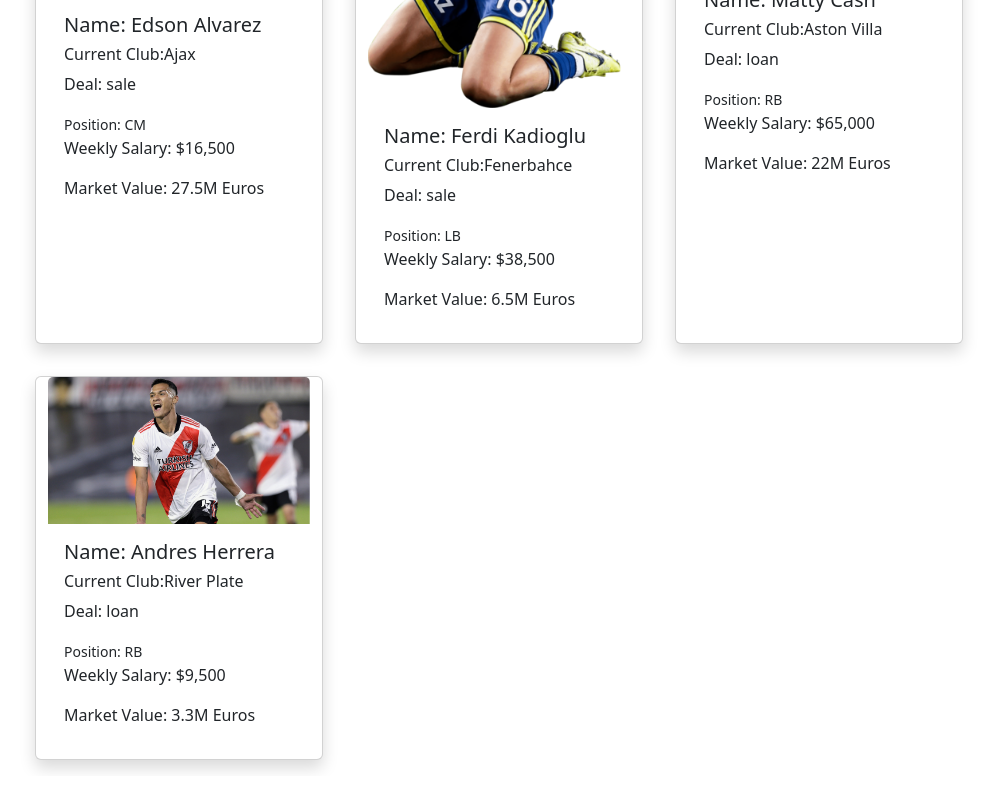
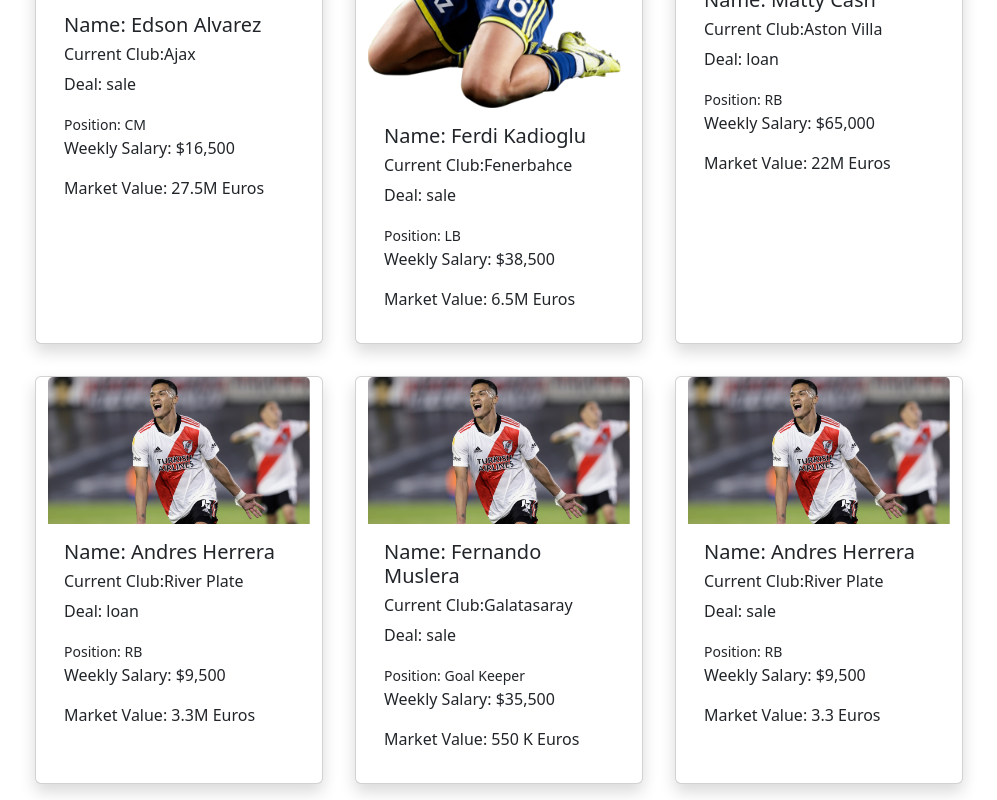
Before and after one commit to melvin-class-work-projects/group-three-phase-2-project, a React (Create React App) app: page /players in a window 1280 px wide. Shown: the part 2613-3413 px from the top of the page, without its empty margins (51-1048 px from the left). Before the commit the page ends 3389 px from the top, so only its background shows below. Built offline with nearby package versions, Linux system fonts and the light colour scheme; data requests are answered from the project's data file.

Commit message:
new changes

```diff
--- a/src/components/PlayerList.jsx
+++ b/src/components/PlayerList.jsx
@@ -13,7 +13,7 @@
                                 <p>Deal: {player.type}</p>
                                 <small>Position: {player.position}</small>
                                 <p>Weekly Salary: {player.salary}</p>
-                                <p>Market Value: {player.value}M Euros</p>
+                                <p>Market Value: {player.value} Euros</p>
                             </div>
                         </div>
                     )
--- a/src/database/db.json
+++ b/src/database/db.json
@@ -12,7 +12,7 @@
         "dob": "1987-06-24",
         "description": "Born and raised in central Argentina, Messi relocated to Spain at the age of 13 to join Barcelona, for whom he made his competitive debut aged 17 in October 2004. He established himself as an integral player for the club within the next three years, and in his first uninterrupted season in 2008–09 he helped Barcelona achieve the first treble in Spanish football; that year, aged 22, Messi won his first Ballon d'Or. Three successful seasons followed, with Messi winning four consecutive Ballons d'Or, making him the first player to win the award four times. During the 2011–12 season, he set the La Liga and European records for most goals scored in a single season, while establishing himself as Barcelona's all-time top scorer. The following two seasons, Messi finished second for the Ballon d'Or behind Cristiano Ronaldo (his perceived career rival), before regaining his best form during the 2014–15 campaign, becoming the all-time top scorer in La Liga and leading Barcelona to a historic second treble, after which he was awarded a fifth Ballon d'Or in 2015. Messi assumed captaincy of Barcelona in 2018, and in 2019 he won a record sixth Ballon d'Or. Out of contract, he signed for Paris Saint-Germain in August 2021.",
         "club": "Paris Saint-Germain F.C ",
-        "value": 55.7,
+        "value": "55.7M",
         "strong foot":"Left",
         "salary": "$800,000",
         "stats": [
@@ -40,7 +40,7 @@
         "dob": "1997-10-31",
         "description": "An English professional footballer who plays as a forward for Premier League club Manchester United and the England national team. He is known for his attacking, dribbling, composure, and athleticism.Rashford scored on his England debut in May 2016, becoming the youngest English player to score in his first senior international match. He has since appeared at two UEFA European Championship; 2016, where he was the tournament's youngest player, and 2020, where he appeared in the Final as England finished as runners-up to Italy. He has also represented England at the 2018 and 2022 FIFA World Cup.",
         "club": "Manchester United",
-        "value": 49.5,
+        "value": "49.5M",
         "strong foot":"Right",
         "salary": "$140,000",
         "stats": [
@@ -68,7 +68,7 @@
         "dob": "1989-05-31",
         "description": "A German professional footballer who plays as an attacking midfielder or forward. He captains Bundesliga club Borussia Dortmund and plays for the Germany national team.Reus spent his youth career at Borussia Dortmund, prior to leaving for Rot Weiss Ahlen. He joined Borussia Mönchengladbach in 2009, and had his most successful season in 2012, scoring 18 goals and providing 12 assists in the Bundesliga to help Borussia Mönchengladbach secure a place in the following season's UEFA Champions League. Reus returned to his hometown club Borussia Dortmund at the end of that season, helping the club reach the 2013 UEFA Champions League Final in his first season. With Dortmund, Reus won three DFL-Supercups (in 2013, 2014 and 2019), and the DFB-Pokal in 2017 and 2021, he has scored over 150 goals for the club, and is one of only three players to have reached 100 Bundesliga goals and assists each. ",
         "club": "Borussia Dortmund",
-        "value": 33.5,
+        "value": "33.5M",
         "strong foot":"Right",
         "salary": "$78,000",
         "stats": [
@@ -96,7 +96,7 @@
         "dob": "1998-12-29",
         "description": "Napoli attacker Victor Osimhen has played in the vast majority of the club's Serie A games in 2022/2023, making 15 appearances overall and playing 1,253 minutes. He has been selected in the starting XI in 14 of these appearances across their 19 fixtures and been used as a substitute on one occasion.Osimhen last appeared in the league on January 21 for Napoli against Salernitana. In that game he found the back of the net for his team in their 2-0 win. He has now scored in three Serie A appearances in a row. The attacker has netted 13 Serie A goals this season, which is the highest tally in the competition in 2022/2023. He has been shown a yellow card once.",
         "club": "Napoli",
-        "value": 58,
+        "value": "58M",
         "strong foot":"Right",
         "salary": "$72,000",
         "stats": [
@@ -124,7 +124,7 @@
         "dob": "1998-12-12",
         "description": "A French professional footballer who plays as a centre-back for La Liga club Barcelona and the France national team.On 29 July 2022, Barcelona announced an agreement with Sevilla for the transfer of Koundé.Koundé missed Barcelona's first match of the La Liga season against Rayo Vallecano as the club could not register him as they were over the league's salary cap limit. He also missed Barcelona's second league match against Real Sociedad on 21 August for the same reason. Kounde was registered with La Liga on 26 August and made his official debut for the club two days later in a 4–0 win over Real Valladolid at the Camp Nou.",
         "club": "Barcelona",
-        "value": 57.5,
+        "value": "57.5M",
         "strong foot":"Right",
         "salary": "$150,000",
         "stats": [
@@ -153,7 +153,7 @@
         "dob": "1998-12-12",
         "description": "A professional footballer who plays as a centre-back for Serie A club AC Milan and the England national team. Born in Canada, he represents England at international level.On 22 January 2021, Tomori joined Serie A club AC Milan on loan for the remainder of the 2020–21 season with an option to buy. Four days later, he made his debut in the Coppa Italia quarter-final against Inter Milan in the Derby della Madonnina, coming on as a substitute for the injured Simon Kjær in a 2–1 away defeat. On 9 May, Tomori scored his first goal for Milan in a 3–0 away league win over rivals Juventus. Tomori became the first Englishman to score for Milan since David Beckham in 2009 and it was the club's first away win against Juventus in the league since March 2011.",
         "club":"Milan",
-        "value": 60.5,
+        "value": "60.5M",
         "strong foot":"Right",
         "salary": "$75,000",
         "stats": [
@@ -182,7 +182,7 @@
         "dob": "1997-10-24",
         "description": "Also known as El Machín, is a Mexican professional footballer who plays for Eredivisie club Ajax and the Mexico national team. Mainly a defensive midfielder, he is also capable of playing as a centre-back.Álvarez was born in Tlalnepantla de Baz, a municipality just north of Mexico City, to Adriana Velázquez and Evaristo Álvarez.[5] As a child he would work for his family's business of manufacturing football jerseys for local teams, which he cites as his first foray into the sport.[6] At age 14, Álvarez tried out for the youth team of Pachuca, though Álvarez did not make the team due to his short stature.[6] Contemplating quitting football, to the resistance of his parents who believed he had the talent to pursue his dream of playing professionally, Álvarez decided to try out for Club América's youth team, eventually making the team after a three-month tryout. He would make it to the daily team practices by way of a three-to-four-hour round trip commute from his home in Tlalnepantla and the club's training ground in Coapa. According to Álvarez, he would spend almost 70 percent of his monthly salary toward transportation.",
         "club":"Ajax",
-        "value": 27.5,
+        "value": "27.5M",
         "strong foot":"Right",
         "salary": "$16,500",
         "stats": [
@@ -211,7 +211,7 @@
         "dob": "1999-10-7",
         "description": "A professional footballer who plays as a midfielder or winger for Fenerbahçe in the Süper Lig. Born in the Netherlands, Kadıoğlu plays for the Turkey national team.In July 2018, Kadıoğlu signed for Turkish Süper Lig club Fenerbahçe[3] under Phillip Cocu, famous Dutch football manager of the club at the time. In his first season, he played mostly in Fenerbahçe U21 team and made his debut for the senior squad on December 20, 2018, coming off the bench in a Turkish Cup match against Giresunspor.[4] He also played 11 matches with Fenerbahçe U21 in U21 Ligi.",
         "club":"Fenerbahce",
-        "value": 6.5,
+        "value": "6.5M",
         "strong foot":"Right",
         "salary": "$38,500",
         "stats": [
@@ -240,7 +240,7 @@
         "dob": "1997-08-07",
         "description": "A professional footballer who plays as a right-back for Premier League club Aston Villa and the Poland national team.On 3 September 2020, Aston Villa announced the signing of Cash on a five-year contract for a reported £14 million, rising to £16 million.[23][24] Cash made his debut for the club on 21 September 2020, in a 1–0 home victory against Sheffield United.[2On 18 September 2021, Cash scored his first goal for Aston Villa in a 3–0 Premier League victory over Everton.[26] On 26 February 2022, Cash scored a long-range effort in an away victory over Brighton & Hove Albion which was nominated for Premier League Goal of the Month. ",
         "club":"Aston Villa",
-        "value": 22,
+        "value": "22M",
         "strong foot":"Right",
         "salary": "$65,000",
         "stats": [
@@ -268,6 +268,65 @@
         "dob": "1998-11-03",
         "description": "An Argentine professional footballer who plays as a right-back for River Plate.[3]Herrera started his senior career with San Lorenzo, having had youth spells with Textil Mandiyú, Boca Unidos and Rivadavia.[4][5] He was selected in the club's senior squad during the 2018–19 Argentine Primera División campaign, with his professional debut arriving on 21 September 2018 during a win over Patronato at the Estadio Pedro Bidegain; he played the full ninety minutes as San Lorenzo won 3–2.[3][6] Herrera ended 2018–19 with three goals, split across the Primera División, the Copa Argentina and the Copa Libertadores.[3]",
         "club":"River Plate",
+        "value": "3.3M",
+        "strong foot":"Right",
+        "salary": "$9,500",
+        "stats": [
+            {
+                "Pace":80,
+                "Shooting":62,
+                "Passing":61,
+                "Dribbling":73,
+                "Defending":67,
+                "Physical":70
+            }
+        ]
+
+      },
+
+
+      {
+        "id": 11,
+        "type": "sale",
+        "name": "Fernando Muslera",
+        "height":"6'2 | 190cm",
+        "image": "./images/andres-herrera.jpg",
+        "nationality": "Uruguay",
+        "position":"Goal Keeper",
+        "league":"Premier League",
+        "dob": "1998-11-03",
+        "description": "An Argentine professional footballer who plays as a right-back for River Plate.[3]Herrera started his senior career with San Lorenzo, having had youth spells with Textil Mandiyú, Boca Unidos and Rivadavia.[4][5] He was selected in the club's senior squad during the 2018–19 Argentine Primera División campaign, with his professional debut arriving on 21 September 2018 during a win over Patronato at the Estadio Pedro Bidegain; he played the full ninety minutes as San Lorenzo won 3–2.[3][6] Herrera ended 2018–19 with three goals, split across the Primera División, the Copa Argentina and the Copa Libertadores.[3]",
+        "club":"Galatasaray",
+        "value": "550 K",
+        "strong foot":"Right",
+        "salary": "$35,500",
+        "stats": [
+            {
+                "Diving":76,
+                "Handling":80,
+                "Kicking":72,
+                "Reflexes":77,
+                "Speed":50,
+                "Positioning":83
+            }
+        ]
+
+      },
+
+
+      {
+        "id": 12,
+        "type": "sale",
+        "name": "Andres Herrera",
+        "height":"5'10 | 178cm",
+        "image": "./images/andres-herrera.jpg",
+        "nationality": "Argentina",
+        "position":"RB",
+        "league":"Premier League",
+        "dob": "1998-11-03",
+        "Shooting":62,
+        "description": "An Argentine professional footballer who plays as a right-back for River Plate.[3]Herrera started his senior career with San Lorenzo, having had youth spells with Textil Mandiyú, Boca Unidos and Rivadavia.[4][5] He was selected in the club's senior squad during the 2018–19 Argentine Primera División campaign, with his professional debut arriving on 21 September 2018 during a win over Patronato at the Estadio Pedro Bidegain; he played the full ninety minutes as San Lorenzo won 3–2.[3][6] Herrera ended 2018–19 with three goals, split across the Primera División, the Copa Argentina and the Copa Libertadores.[3]",
+        "club":"River Plate",
         "value": 3.3,
         "strong foot":"Right",
         "salary": "$9,500",
@@ -287,5 +346,7 @@
 
 
 
+
+
     ]
     }
```
